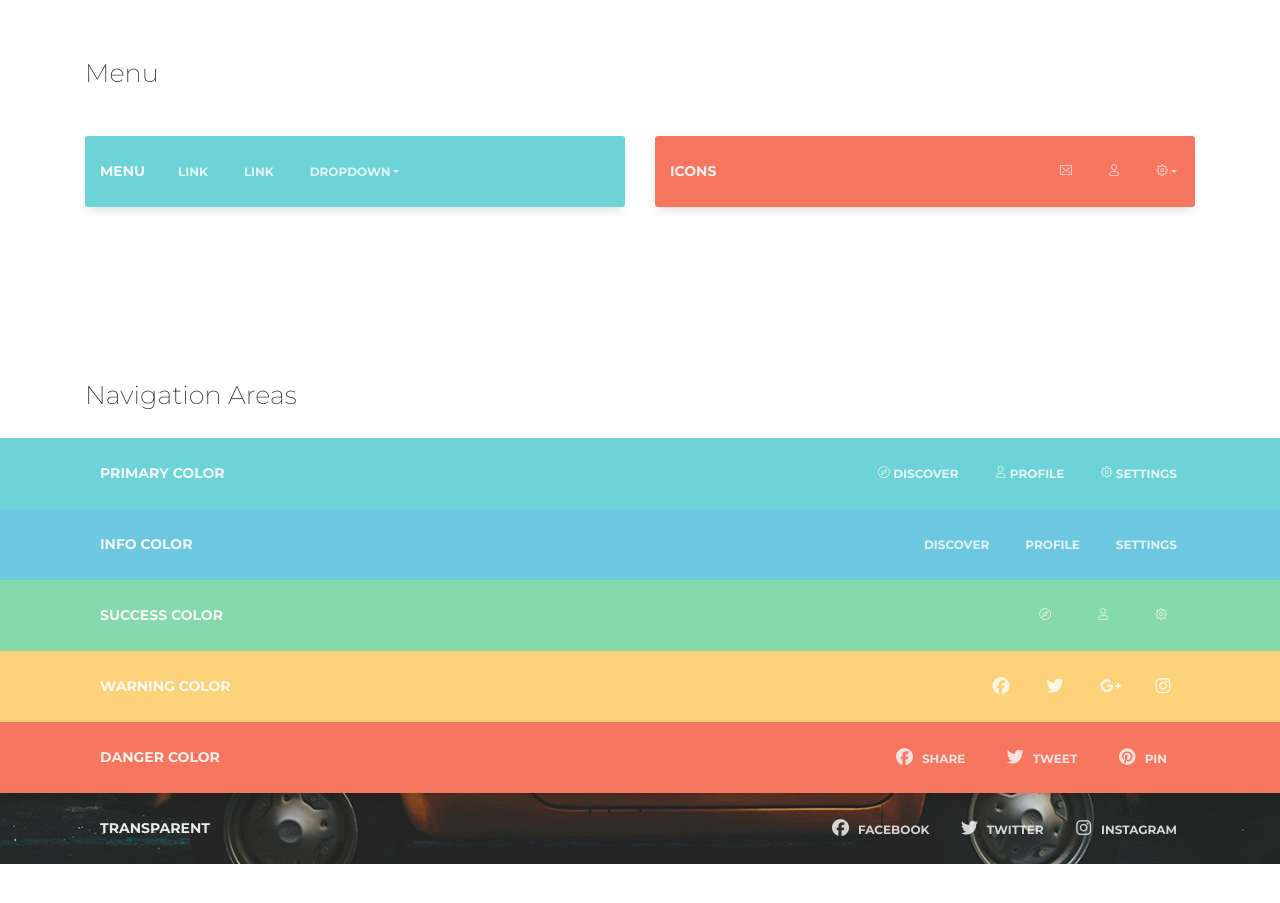
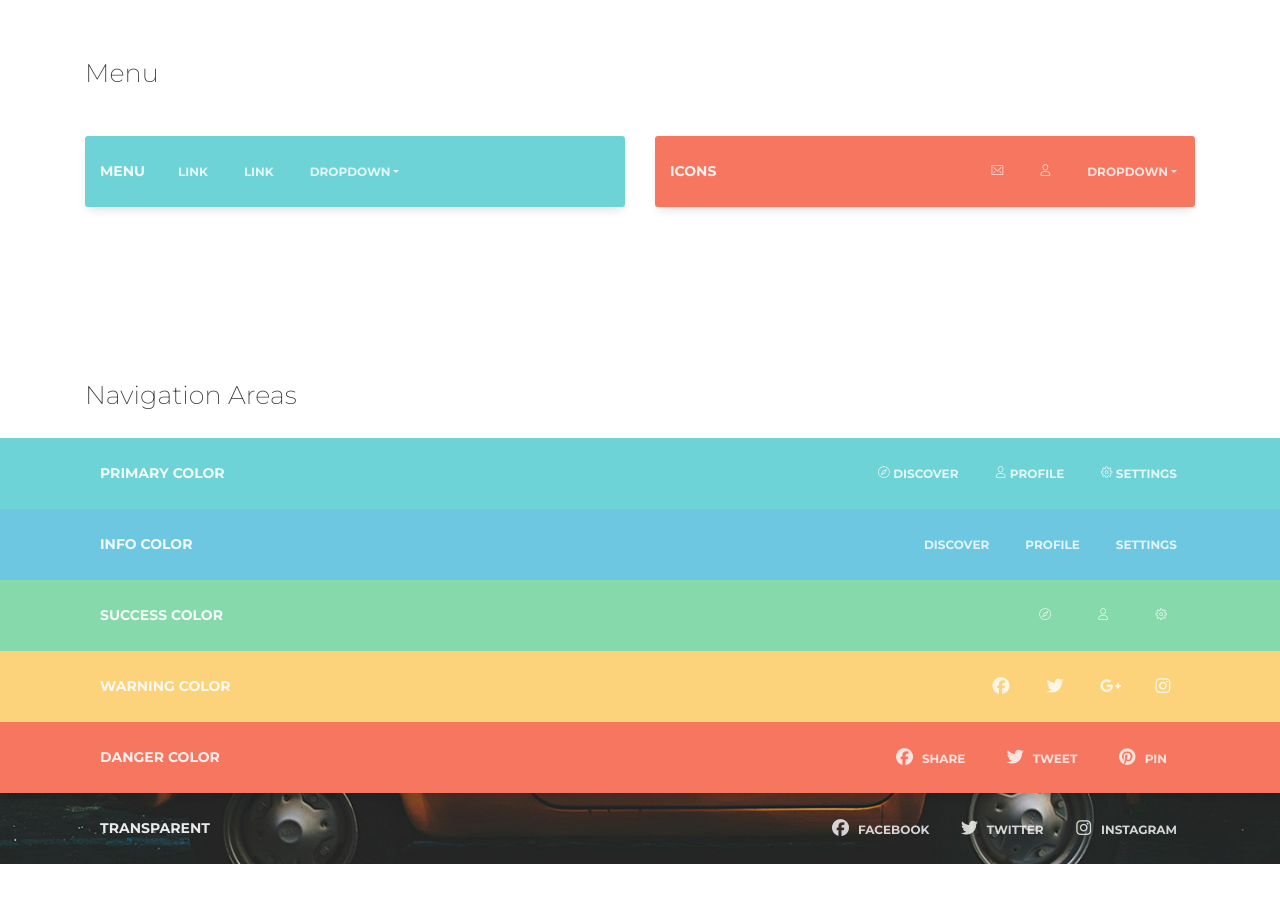
Before and after one commit to alirealasad/vue-paper-kit-2, a Vue app: page / in a window 1280 px wide. Shown: the part 2080-2983 px from the top of the page. Built offline with nearby package versions, Linux system fonts and the light colour scheme.

Commit message:
dropdown added

```diff
--- a/src/components/Label.vue
+++ b/src/components/Badge.vue
@@ -10,7 +10,7 @@
 </template>
 <script>
 export default {
-  name: 'label',
+  name: 'badge',
   props: {
     tag: {
       type: String,
--- /dev/null
+++ b/src/components/Dropdown.vue
@@ -0,0 +1,89 @@
+<template>
+  <component
+    class="dropdown"
+    :is="tag"
+    :class="[
+      { show: isOpen },
+      { dropdown: direction === 'down' },
+      { dropup: direction === 'up' },
+
+    ]"
+    aria-haspopup="true"
+    :aria-expanded="isOpen"
+    @click="toggleDropDown"
+    v-click-outside="closeDropDown"
+  >
+    <slot name="title">
+      <a
+        class="dropdown-toggle nav-link"
+        data-toggle="dropdown"
+      >
+        <i :class="icon"></i>
+        <span class="no-icon">{{ title }}</span>
+      </a>
+    </slot>
+    <ul
+      class="dropdown-menu"
+      :class="[
+        { 'dropdown-menu-right': position === 'right' },
+        { show: isOpen },
+        getType
+      ]"
+    >
+      <slot></slot>
+    </ul>
+  </component>
+</template>
+<script>
+export default {
+  name: 'drop-down',
+  props: {
+    direction: {
+      type: String,
+      default: 'down'
+    },
+    title: String,
+    icon: String,
+    position: String,
+    tag: {
+      type: String,
+      default: 'li'
+    },
+    type:String
+  },
+  data() {
+    return {
+      isOpen: false
+    };
+  },
+  provide() {
+    return {
+      closeDropDown: this.closeDropDown
+    }
+  },
+  computed: {
+    getType(){
+      return `dropdown-${this.type}`;
+    }
+  },
+  methods: {
+    toggleDropDown() {
+      this.isOpen = !this.isOpen;
+      this.$emit('change', this.isOpen);
+    },
+    closeDropDown() {
+      this.isOpen = false;
+      this.$emit('change', this.isOpen);
+    }
+  }
+};
+</script>
+<style>
+.dropdown {
+  list-style-type: none;
+}
+
+.dropdown .dropdown-toggle {
+  cursor: pointer;
+}
+</style>
--- a/src/components/Tabs/Tabs.vue
+++ b/src/components/Tabs/Tabs.vue
@@ -103,6 +103,15 @@ export default {
       tabs: []
     };
   },
+  computed: {
+    tabTypeClass() {
+      let baseClass = this.pills ? 'pills' : 'tabs';
+      if (this.type) {
+        return `nav-${baseClass}-${this.type}`;
+      }
+      return '';
+    }
+  },
   methods: {
     findAndActivateTab(label) {
       let tabToActivate = this.tabs.find(t => t.label === label);
--- a/src/components/button.vue
+++ b/src/components/button.vue
@@ -42,7 +42,7 @@ export default {
     icon: Boolean,
     wide: Boolean,
     size: String,
-    fill:String
+    fill: Boolean
   },
   computed: {
     classes() {
@@ -53,7 +53,7 @@ export default {
         { 'btn-social': this.social },
         { 'btn-link': this.link },
         { 'btn-wd': this.wide },
-        {'btn-full':this.fill}
+        {'btn-fill':this.fill}
       ];
       if (this.simple) {
         btnClasses.push(`btn-outline-${this.type}`);
--- a/src/components/index.js
+++ b/src/components/index.js
@@ -2,7 +2,7 @@ import Alert from './Alert';
 import Button from './Button.vue';
 import Progress from './Progress.vue';
 import Pagination from './Pagination.vue';
-import Label from './Label.vue';
+import Badge from './Badge.vue';
 import TabPane from './Tabs/Tab.vue';
 import Tabs from './Tabs/Tabs.vue';
 import Card from './Cards/Card.vue';
@@ -12,6 +12,7 @@ import Radio from './Inputs/Radio.vue';
 import Switch from './Switch.vue';
 import Slider from './Slider.vue';
 import Modal from './Modal.vue';
+import DropDown from './Dropdown.vue';
 
 
 export {
@@ -19,9 +20,10 @@ export {
   Button,
   Progress,
   Pagination,
-  Label,
+  Badge,
   TabPane,
   Card,
+  DropDown,
   FormGroupInput,
   Checkbox,
   Radio,
--- /dev/null
+++ b/src/directives/click-ouside.js
@@ -0,0 +1,15 @@
+export default {
+  bind: function(el, binding, vnode) {
+    el.clickOutsideEvent = function(event) {
+      // here I check that click was outside the el and his childrens
+      if (!(el == event.target || el.contains(event.target))) {
+        // and if it did, call method provided in attribute value
+        vnode.context[binding.expression](event);
+      }
+    };
+    document.body.addEventListener('click', el.clickOutsideEvent);
+  },
+  unbind: function(el) {
+    document.body.removeEventListener('click', el.clickOutsideEvent);
+  }
+};
--- a/src/pages/components/Navigation.vue
+++ b/src/pages/components/Navigation.vue
@@ -23,19 +23,17 @@
                   <li class="nav-item">
                     <a class="nav-link" href="#pk">Link</a>
                   </li>
-                  <div class="nav-item dropdown">
-                    <a class="nav-link dropdown-toggle" data-toggle="dropdown" id="dropdownMenuButton" href="#pk" role="button" aria-haspopup="true" aria-expanded="false">Dropdown</a>
-                    <ul class="dropdown-menu dropdown-info" aria-labelledby="dropdownMenuButton">
+                  <drop-down class="nav-item" type="info" title="Dropdown">
                     <li class="dropdown-header">Dropdown header</li>
                     <a class="dropdown-item" href="#pk">Action</a>
                     <a class="dropdown-item" href="#pk">Another action</a>
                     <a class="dropdown-item" href="#pk">Something else here</a>
                     <div class="dropdown-divider"></div>
+                    <li class="dropdown-header">Another header</li>
                     <a class="dropdown-item" href="#pk">Separated link</a>
                     <div class="dropdown-divider"></div>
                     <a class="dropdown-item" href="#pk">Another separated link</a>
-                    </ul>
-                  </div>
+                  </drop-down>
                 </ul>
               </div>
             </nav>
@@ -56,16 +54,13 @@
                   <li class="nav-item">
                     <a class="nav-link" href="#pk"><i class="nc-icon nc-single-02" aria-hidden="true"></i></a>
                   </li>
-                  <div class="nav-item dropdown">
-                    <a class="nav-link dropdown-toggle" data-toggle="dropdown" href="#pk" role="button" aria-haspopup="true" aria-expanded="false"><i class="nc-icon nc-settings-gear-65" aria-hidden="true"></i></a>
-                    <ul class="dropdown-menu dropdown-menu-right dropdown-danger">
+                  <drop-down class="nav-item" type="info" title="Dropdown">
                     <li class="dropdown-header" href="#pk">Dropdown header</li>
                     <a class="dropdown-item" href="#pk">Another action</a>
                     <a class="dropdown-item" href="#pk">Something else here</a>
                     <div class="dropdown-divider"></div>
                     <a class="dropdown-item" href="#pk">Separated link</a>
-                    </ul>
-                  </div>
+                  </drop-down>
                 </ul>
               </div>
             </nav>
@@ -230,7 +225,12 @@
 </template>
 
 <script>
+import { DropDown } from '@/components';
+
 export default {
+  components: {
+    DropDown
+  }
 }
 </script>
 
--- a/src/pages/components/ProgressPagination.vue
+++ b/src/pages/components/ProgressPagination.vue
@@ -7,11 +7,11 @@
             <h3>Progress Bar</h3>
             <br>
           </div>
-          <n-progress value="25" type="success"></n-progress>
+          <n-progress :value="25" type="success"></n-progress>
           <br>
-          <n-progress value="50" type="info"></n-progress>
+          <n-progress :value="50" type="info"></n-progress>
           <br>
-          <n-progress value="100" type="danger"></n-progress>
+          <n-progress :value="100" type="danger"></n-progress>
           <br>
           <div class="progress">
             <div class="progress-bar" role="progressbar" style="width: 15%" aria-valuenow="15" aria-valuemin="0" aria-valuemax="100"></div>
@@ -113,12 +113,12 @@
           <div class="title">
             <h3>Labels</h3>
           </div>
-          <Label>default</Label>
-          <Label type="primary">Primary</Label>
-          <Label type="info">Info</Label>
-          <Label type="success">Success</Label>
-          <Label type="warning">Warning</Label>
-          <Label type="danger">Danger</Label>
+          <Badge>default</Badge>
+          <Badge type="primary">Primary</Badge>
+          <Badge type="info">Info</Badge>
+          <Badge type="success">Success</Badge>
+          <Badge type="warning">Warning</Badge>
+          <Badge type="danger">Danger</Badge>
         </div>
       </div>
       <div class="col-md-6">
@@ -132,7 +132,7 @@
 import {
   Progress,
   Pagination,
-  Label,
+  Badge,
   Tabs,
   TabPane
 } from '@/components';
@@ -140,7 +140,7 @@ export default {
   components: {
     [Progress.name]: Progress,
     [Pagination.name]: Pagination,
-    Label,
+    Badge,
     Tabs,
     TabPane
   },
--- /dev/null
+++ b/src/plugins/globalDirectives.js
@@ -0,0 +1,13 @@
+import clickOutside from '@/directives/click-ouside.js';
+
+/**
+ * You can register global directives here and use them as a plugin in your main Vue instance
+ */
+
+const GlobalDirectives = {
+  install(Vue) {
+    Vue.directive('click-outside', clickOutside);
+  }
+};
+
+export default GlobalDirectives;
--- a/src/plugins/paper-ui-kit.js
+++ b/src/plugins/paper-ui-kit.js
@@ -2,6 +2,7 @@ import 'bootstrap/dist/css/bootstrap.css';
 import '@/assets/scss/paper-kit.scss';
 import '@/assets/demo/demo.css';
 import globalMixins from './globalMixins';
+import globalDirectives from './globalDirectives';
 import lang from 'element-ui/lib/locale/lang/en'
 import locale from 'element-ui/lib/locale'
 
@@ -11,5 +12,6 @@ locale.use(lang)
 export default {
   install(Vue) {
     Vue.use(globalMixins);
+    Vue.use(globalDirectives);
   }
 };
```
Lines whose indentation alone changed are shown as unchanged.
